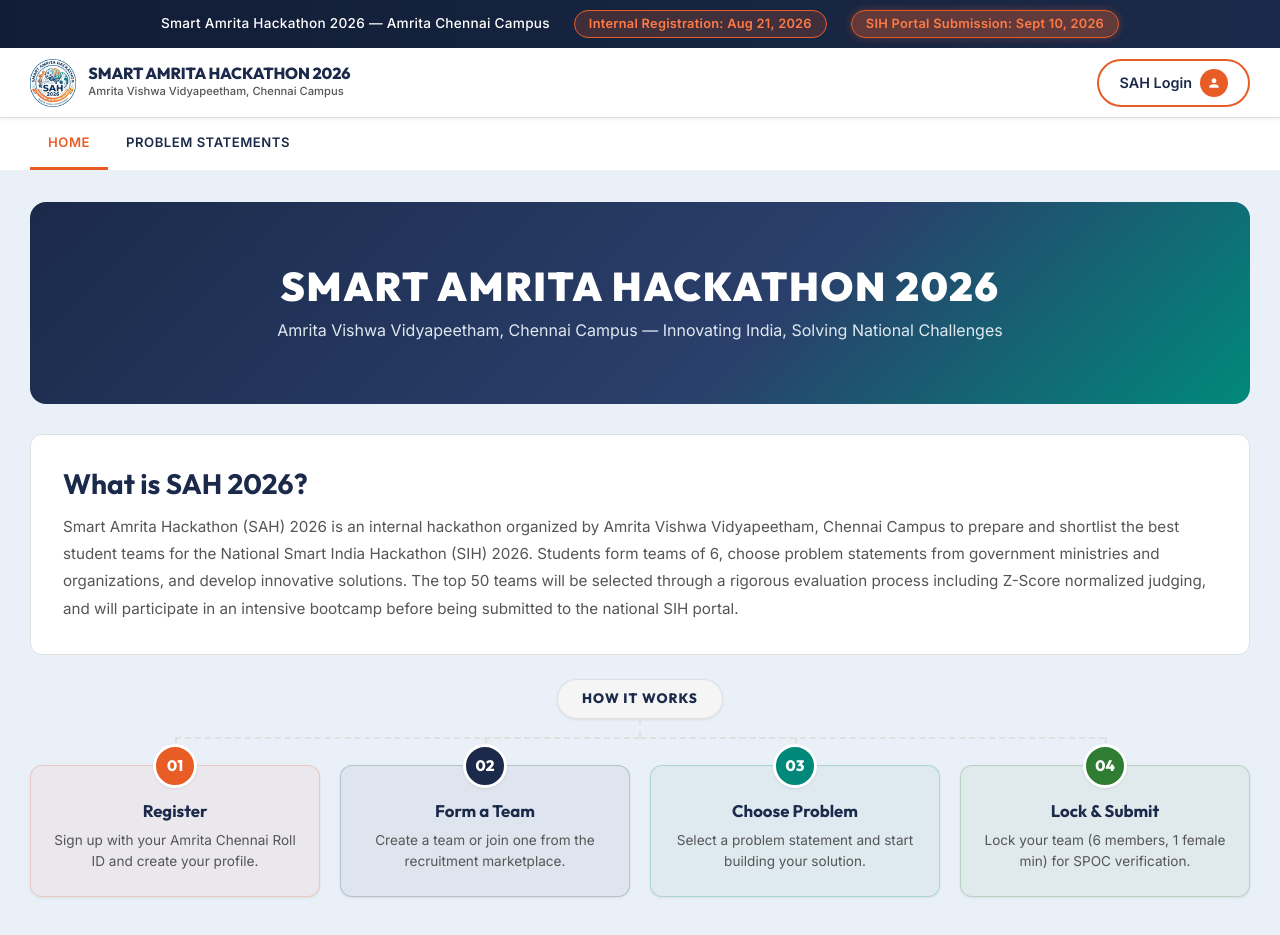
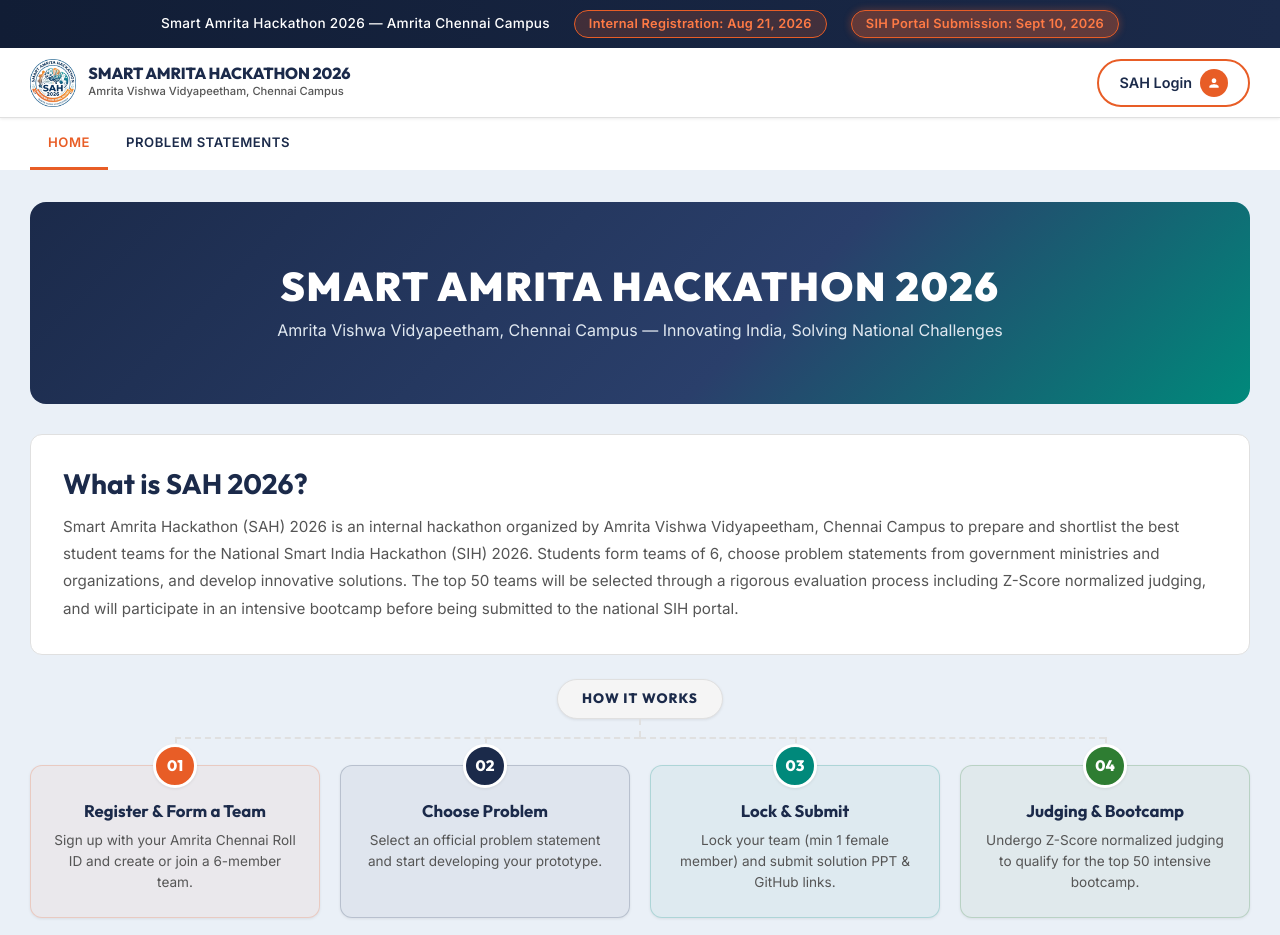
Before and after one commit to KUTRALINGAM-A/SAH_PORTAL, a React (Vite) app: page / in a window 1280 px wide. Shown: the top 935 px of the page. Built offline with nearby package versions, Linux system fonts and the light colour scheme; no server answers.

Commit message:
refactor: combine register and form a team into step 01 in flowchart

```diff
--- a/src/App.jsx
+++ b/src/App.jsx
@@ -113,26 +113,26 @@
             {
               step: '01',
               colorTheme: 'step-orange',
-              title: 'Register',
-              desc: 'Sign up with your Amrita Chennai Roll ID and create your profile.'
+              title: 'Register & Form a Team',
+              desc: 'Sign up with your Amrita Chennai Roll ID and create or join a 6-member team.'
             },
             {
               step: '02',
               colorTheme: 'step-navy',
-              title: 'Form a Team',
-              desc: 'Create a team or join one from the recruitment marketplace.'
+              title: 'Choose Problem',
+              desc: 'Select an official problem statement and start developing your prototype.'
             },
             {
               step: '03',
               colorTheme: 'step-teal',
-              title: 'Choose Problem',
-              desc: 'Select a problem statement and start building your solution.'
+              title: 'Lock & Submit',
+              desc: 'Lock your team (min 1 female member) and submit solution PPT & GitHub links.'
             },
             {
               step: '04',
               colorTheme: 'step-green',
-              title: 'Lock & Submit',
-              desc: 'Lock your team (6 members, 1 female min) for SPOC verification.'
+              title: 'Judging & Bootcamp',
+              desc: 'Undergo Z-Score normalized judging to qualify for the top 50 intensive bootcamp.'
             }
           ].map((item, i) => (
             <div key={i} className={`how-it-works-column ${item.colorTheme}`}>
```
